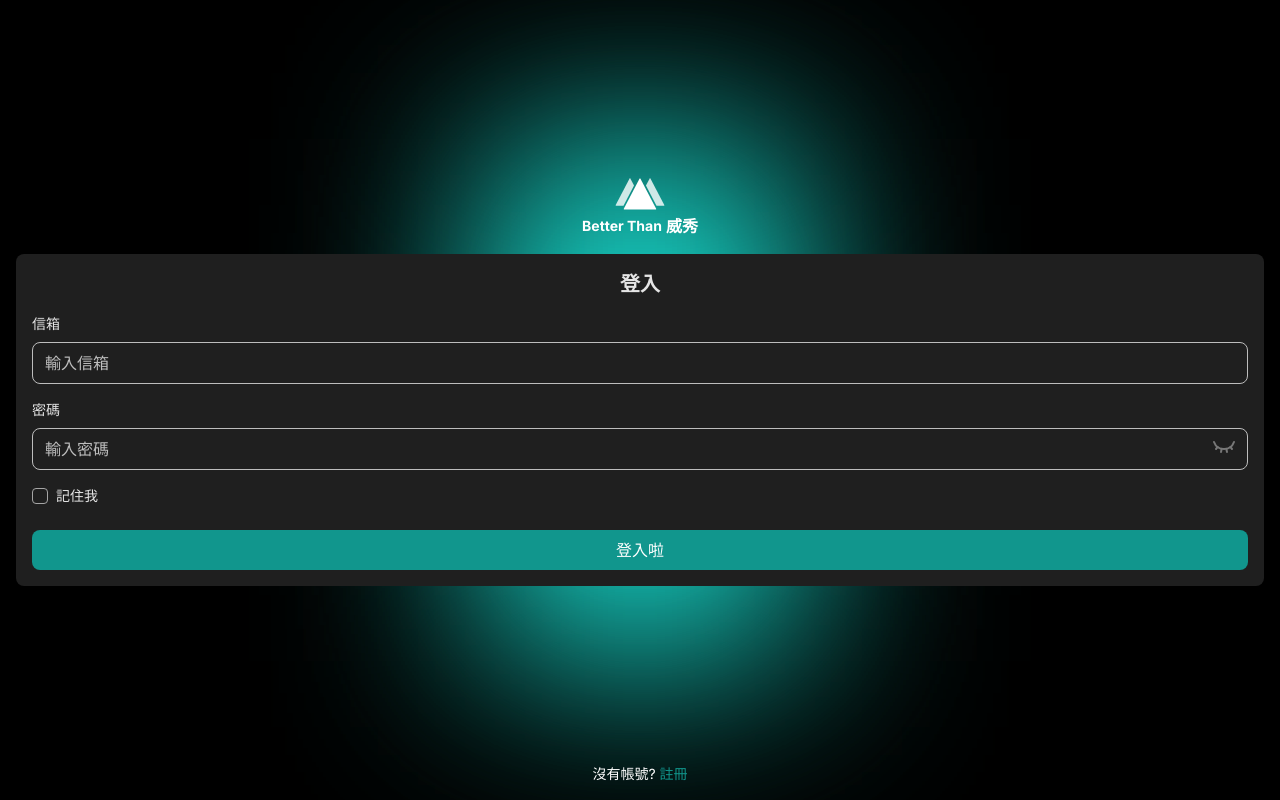
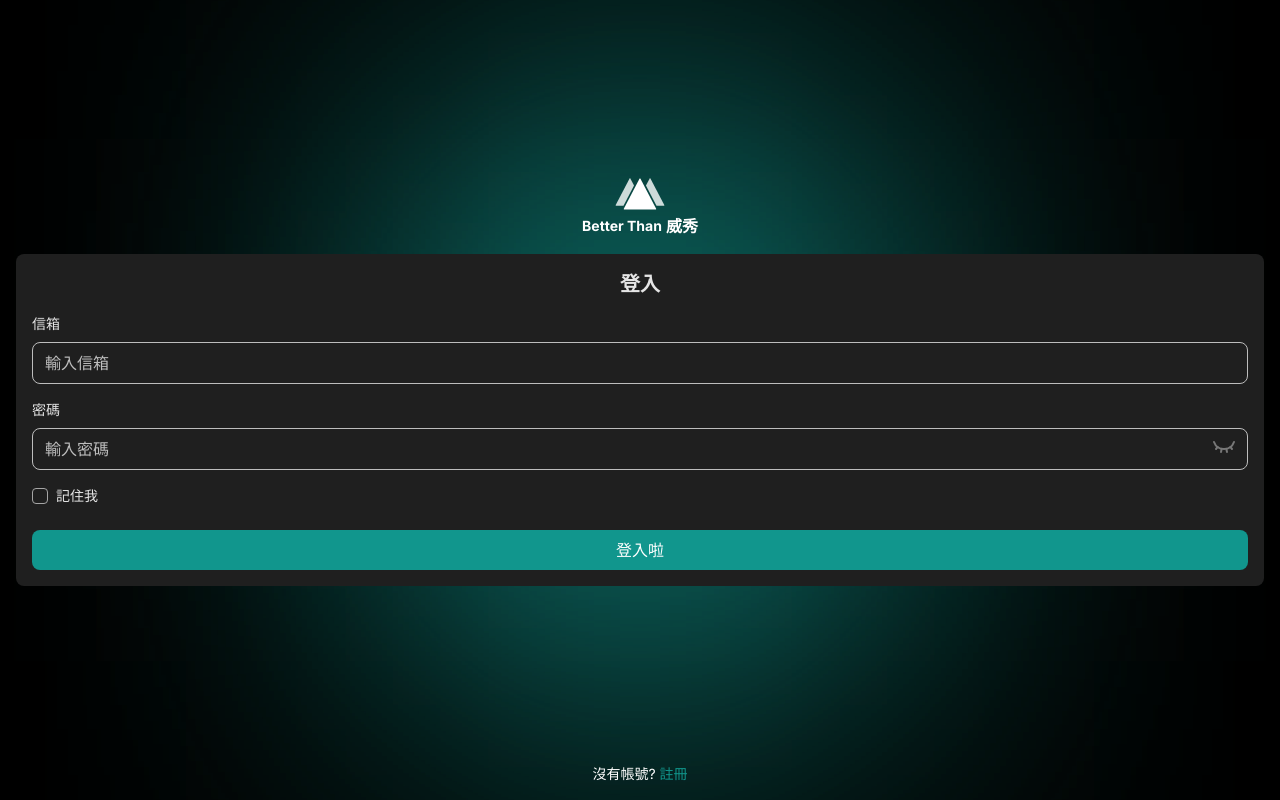
Before and after one commit to Adolph-hong/better-than-vieshow-user, a React (Vite) app: page /login in a window 1280 px wide. Built offline with nearby package versions, Linux system fonts and the light colour scheme.

Commit message:
test css style

```diff
--- a/src/components/AuthLayout.tsx
+++ b/src/components/AuthLayout.tsx
@@ -11,7 +11,7 @@ const AuthLayout = ({ title, children, footer }: AuthLayoutProps) => {
   return (
     <main className="relative flex min-h-screen flex-col overflow-hidden bg-black">
       {/* 背景光暈 - 依照 Figma 參數實作 */}
-      <div className="pointer-events-none absolute top-1/2 left-1/2 h-[522px] w-[320px] -translate-x-1/2 -translate-y-1/2 bg-[#11968D] blur-[100px] brightness-150" />
+      <div className="pointer-events-none absolute top-1/2 left-1/2 h-[522px] w-[320px] -translate-x-1/2 -translate-y-1/2 bg-[#11968D] blur-[180px] brightness-150" />
 
       {/* 主內容容器 - 撐滿剩餘空間並垂直置中 */}
       <div className="relative z-10 flex flex-1 flex-col items-center justify-center px-4">
```
